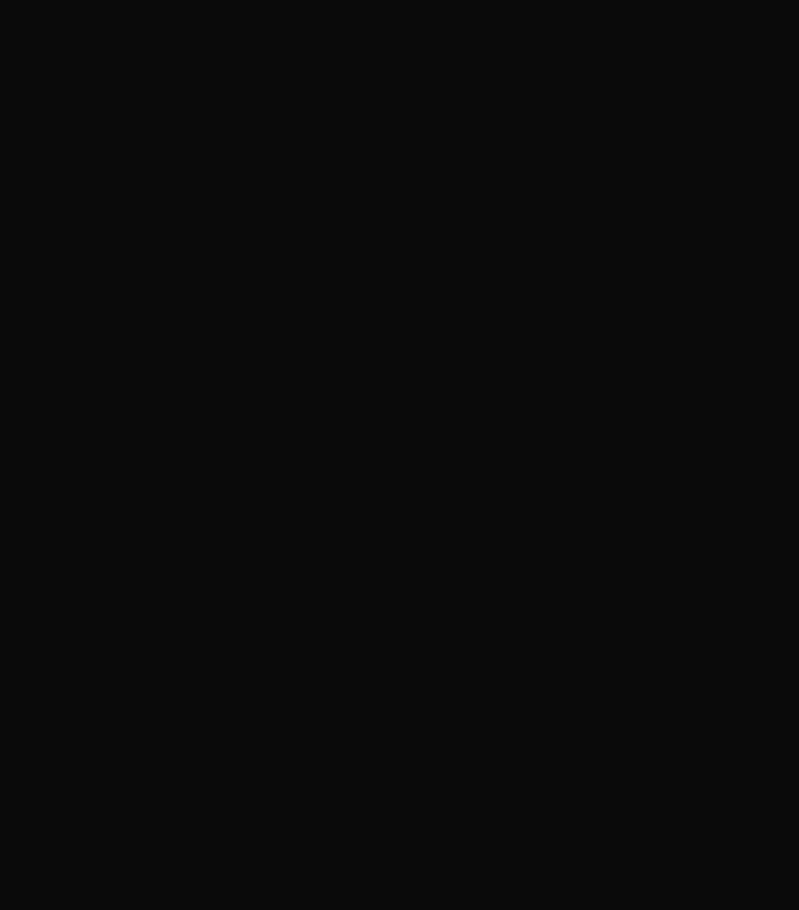
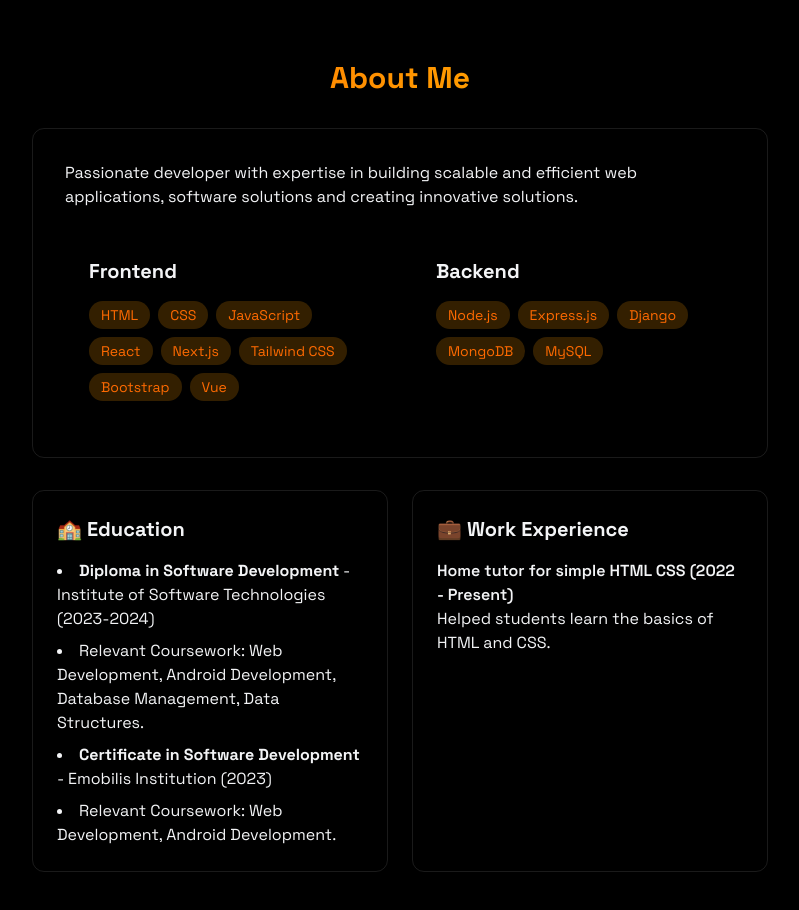
Before and after one commit to rayynaldgitau/RaynaldDev_portfolio, a React (Vite) app: page / in a window 1280 px wide. Shown: the part 820-1730 px from the top of the page, without its empty margins (240-1039 px from the left). Before the commit the page ends 800 px from the top, so only its background shows below. Built offline with nearby package versions, Linux system fonts and the light colour scheme.

Commit message:
created the about page

```diff
--- a/src/App.jsx
+++ b/src/App.jsx
@@ -4,6 +4,7 @@
 import {Navbar} from './components/Navbar';
 import { MobileMenu } from './components/MobileMenu';
 import { Home } from './components/sections/Home';
+import { About } from './components/sections/About';
 import "./index.css";
 
 function App() {
@@ -21,6 +22,7 @@
             <Navbar menuOpen={menuOpen} setMenuOpen={setMenuOpen} />
             <MobileMenu menuOpen={menuOpen} setMenuOpen={setMenuOpen} />
             <Home />
+            <About />
         </div>
     </>
   );
--- a/src/components/Navbar.jsx
+++ b/src/components/Navbar.jsx
@@ -10,7 +10,7 @@
                <div className="flex justify-between items-center h-16">
                     <a href="#home" className="font-mono text-xl font-bold text-white">
                          {""}
-                         Raynald<span className="text-blue-500">.tech</span>{""}
+                         Raynald<span className="text-orange-500">.tech</span>{""}
                     </a>
           {/* MOBILE MENU */}
                     <div className="w-7 h-5 relative cursor-pointer z-40 md:hidden" onClick={() => setMenuOpen((prev) => !prev)}>
--- a/src/components/sections/About.jsx
+++ b/src/components/sections/About.jsx
@@ -0,0 +1,100 @@
+export const About = () => {
+
+     const frontendSkills = [
+          "HTML",
+          "CSS",
+          "JavaScript",
+          "React",
+          "Next.js",
+          "Tailwind CSS",
+          "Bootstrap",
+          "Vue",
+     ];
+
+     const backendSkills = [
+          "Node.js",
+          "Express.js",
+          "Django",
+          "MongoDB",
+          "MySQL",
+     ];
+
+     return <section id="about" className="min-h-screen flex items-center justify-centre py-20"
+     >
+
+          <div className="max-w-3xl mx-auto px-4">
+               <h2 className="text-3xl font-bold mb-8 bg-gradient-to-r from-orange-500 to-amber-400 bg-clip-text text-transparent text-center"
+               >
+                    About Me
+               </h2>
+
+               <div className="rounded-xl p-8 border-white/10 border hover:-translate-y-1 translation-all">
+                    <p className="text-grey-300 mb-6">
+                         Passionate developer with expertise in building scalable and efficient web applications, software solutions and creating innovative solutions.
+                    </p>
+
+                    <div className="grid grid-cols-1 md:grid-cols-2 gap-6">
+                         <div className="rounded-xl p-6 hover:-translate-y-1 transition-all">
+                              <h3 className="text-xl font-bold mb-4"> Frontend </h3>
+                              <div className="flex flex-wrap gap-2">
+                                   {frontendSkills.map((tech, key) => (
+                                        <span key={key} className="bg-amber-500/20 text-orange-500 py-1 px-3 rounded-full text-sm hover:bg-orange-500/20
+                                             hover:shadow-[0_2px_8px_rgba(59,130,246,0.2)] transition
+                                        ">
+                                             {tech}
+                                        </span>
+                                   ))}
+                              </div>
+                         </div>
+
+                         <div className="rounded-xl p-6 hover:-translate-y-1 transition-all">
+                              <h3 className="text-xl font-bold mb-4"> Backend </h3>
+                              <div className="flex flex-wrap gap-2">
+                                   {backendSkills.map((tech, key) => (
+                                        <span key={key} className="bg-amber-500/20 text-orange-500 py-1 px-3 rounded-full text-sm hover:bg-orange-500/20
+                                             hover:shadow-[0_2px_8px_rgba(59,130,246,0.2)] transition
+                                        ">
+                                             {tech}
+                                        </span>
+                                   ))}
+                              </div>
+                         </div>
+                    </div>
+               </div>
+
+               <div className="grid grid-cols-1 md:grid-cols-2 gap-6 mt-8">
+                    <div className="p-6 rounded-xl border-white/10 border hover:translate-y-1 transition-all">
+                                   <h3 className="text-xl font-bold mb-4 "> 🏫 Education </h3>
+                                   <ul className="list-disc list-inside text-grey-300 space-y-2">
+                                        <li>
+                                             <strong>Diploma in Software Development</strong> - Institute of Software Technologies (2023-2024)
+                                        </li>
+                                        <li>
+                                             Relevant Coursework: Web Development, Android Development, Database Management, Data Structures.
+                                        </li>
+                                        <li>
+                                             <strong>Certificate in Software Development</strong> - Emobilis Institution (2023)
+                                        </li>
+                                        <li>
+                                             Relevant Coursework: Web Development, Android Development.
+                                        </li>
+                                   </ul>
+
+                    </div>
+
+                    <div className="p-6 rounded-xl border-white/10 border hover:translate-y-1 transition-all">
+                                   <h3 className="text-xl font-bold mb-4 "> 💼 Work Experience </h3>
+                                   <div className="space-y-4 text-grey-300">
+                                        <div>
+                                             <h4 className="font-semibold">Home tutor for simple HTML CSS (2022 - Present)</h4>
+                                             <p>Helped students learn the basics of HTML and CSS.</p>
+                                        </div>
+
+                                   </div>
+
+                    </div>
+               </div>
+          </div>
+
+     </section>
+}
```
